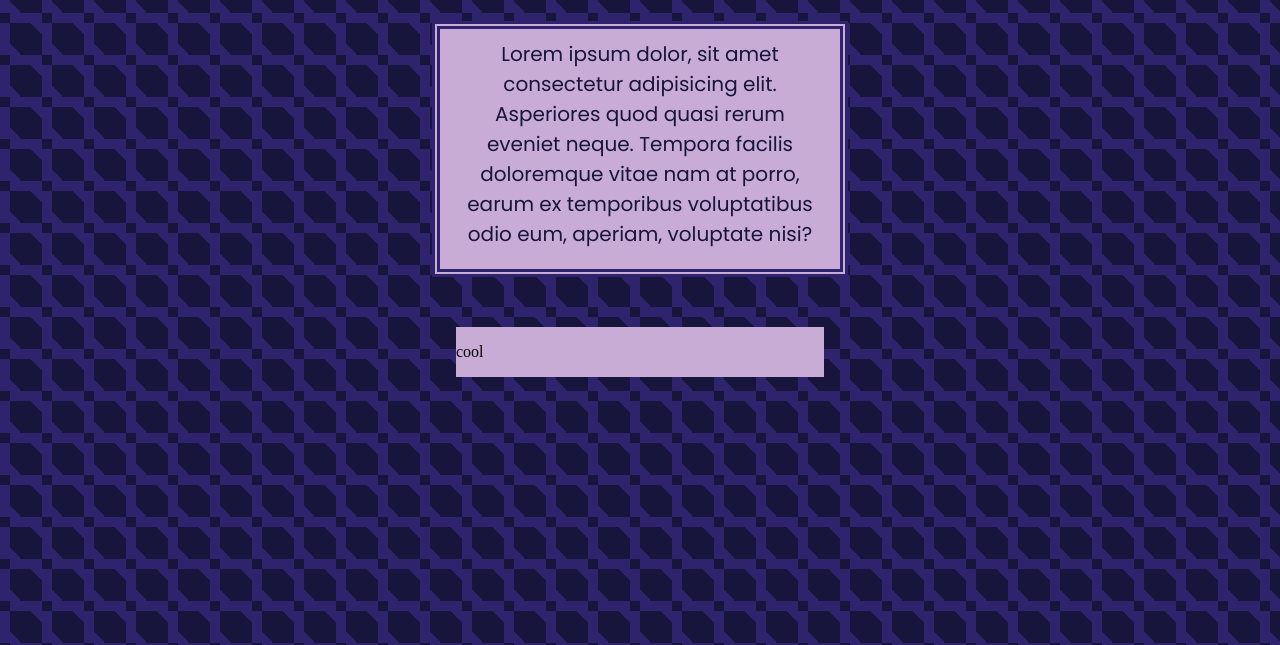
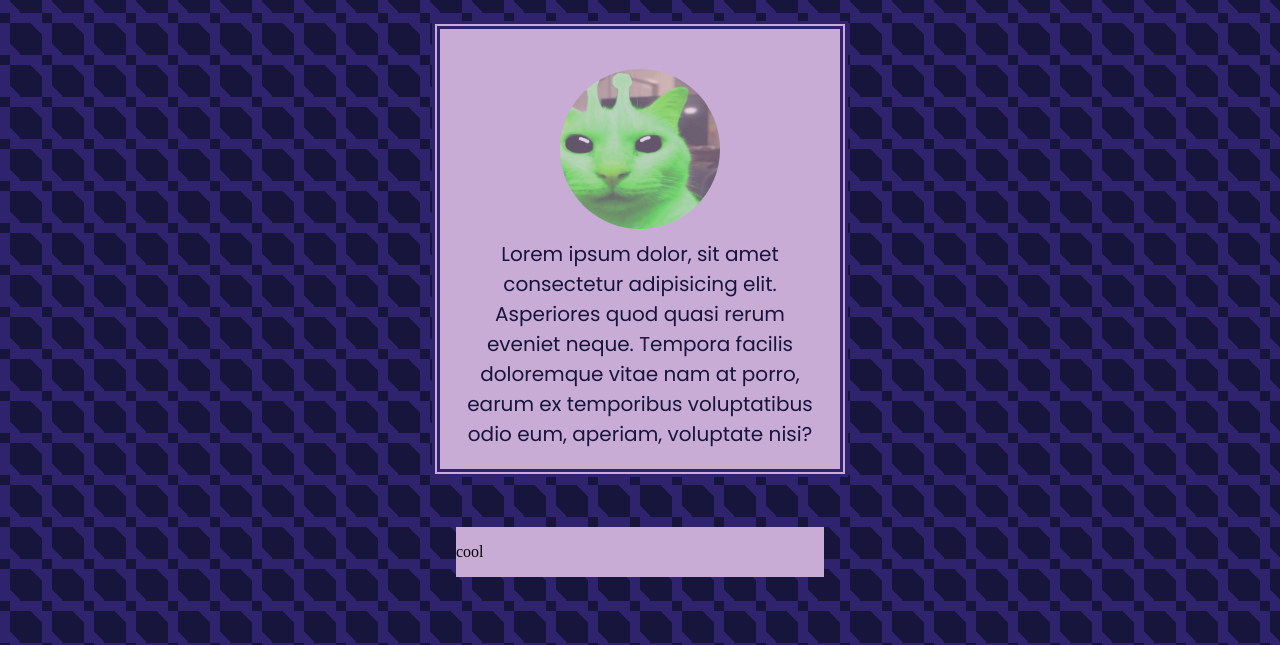
Before and after one commit to kirya-scriptydude/kirya-scriptydude.github.io, a plain HTML site: page index.html in a window 1280 px wide. Shown: the part 155-800 px from the top of the page. Drawn offline with Linux system fonts and the light colour scheme.

Commit message:
cat of the day

```diff
--- a/index.html
+++ b/index.html
@@ -5,6 +5,8 @@
     <meta name="viewport" content="width=device-width, initial-scale=1.0">
 
     <link rel="stylesheet" href="style.css">
+    <script type="text/javascript" src="index.js"></script>
+
     <title>About Me</title>
 </head>
 <body class="pattern-blocks">
@@ -12,6 +14,7 @@
     <div class="content">
         <h1 class="title">kirya</h1>
         <div class="biography">
+            <img id="cat" src="img/cat-1.jpg" alt="random cat pic">
             <p>Lorem ipsum dolor, sit amet consectetur adipisicing elit. Asperiores quod quasi rerum eveniet neque. Tempora facilis doloremque vitae nam at porro, earum ex temporibus voluptatibus odio eum, aperiam, voluptate nisi?</p>
         </div>
 
--- /dev/null
+++ b/index.js
@@ -0,0 +1,11 @@
+const CAT_PIC_AMOUNT = 2;
+
+window.onload = function() {
+    var num = Math.floor(Math.random() * CAT_PIC_AMOUNT) + 1;
+    var filename = "img/cat-" + num + ".jpg";
+
+    var element = document.getElementById("cat");
+    element.src = filename;
+
+    console.log(filename)
+}
--- a/style.css
+++ b/style.css
@@ -24,6 +24,13 @@
 }
 
 .biography {
+    display: flex;
+    flex-direction: column;
+    flex-wrap: wrap;
+    justify-content: flex-start;
+    align-items: center;
+    align-content: center;
+
     background-color: var(--color-foreground);
     width: 25rem;
     margin-bottom: 50px;
@@ -43,6 +50,14 @@
 
 }
 
+#cat {
+    margin-top: 2.5rem;
+    height: 10rem;
+    border-radius: 50%;
+
+    opacity: 0.5;
+}
+
 .biography:hover {
     background-color: var(--color-alt-foreground);
 }
```
Also changed, not shown: img/cat-1.jpg (added), img/cat-2.jpg (added).
